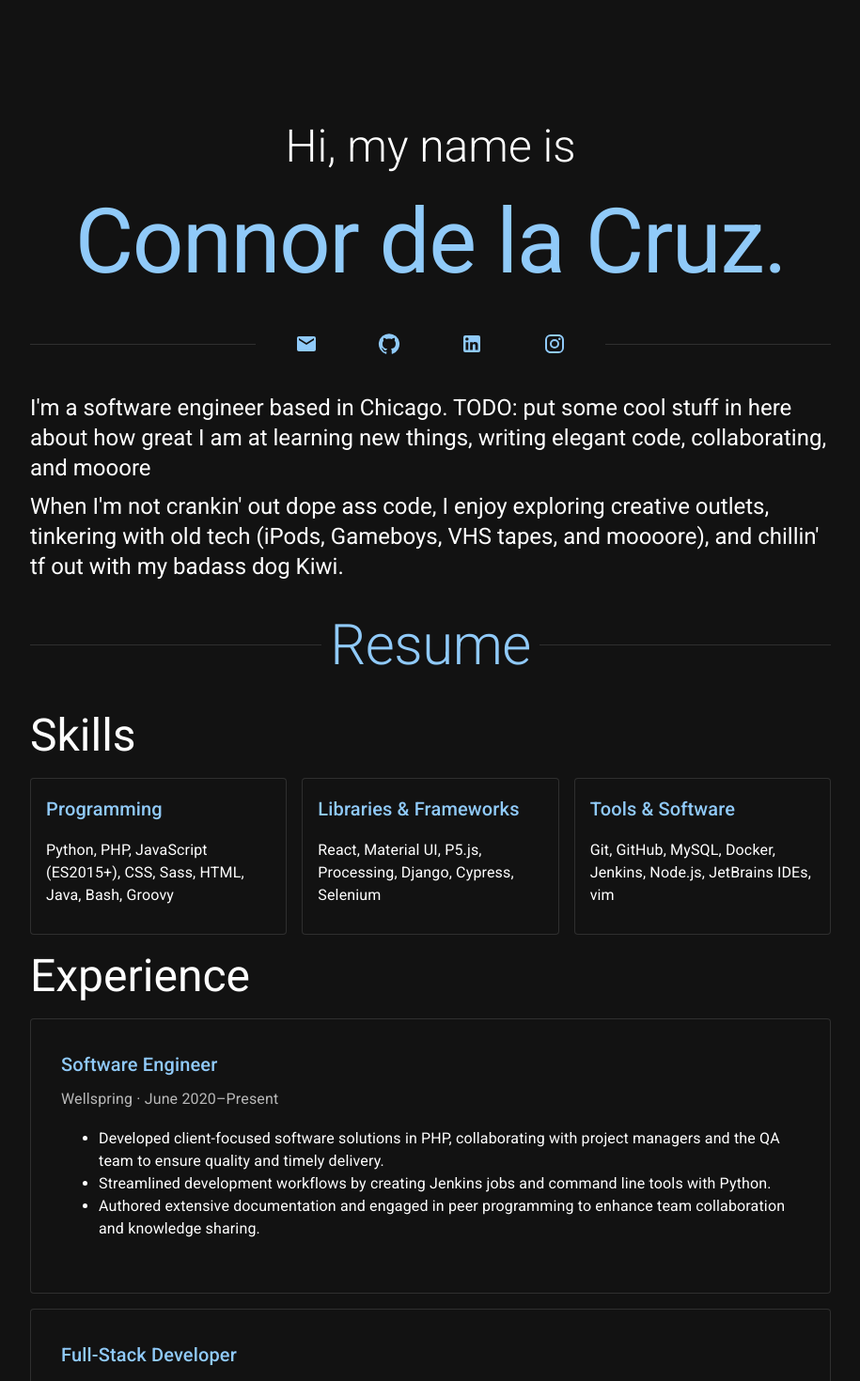
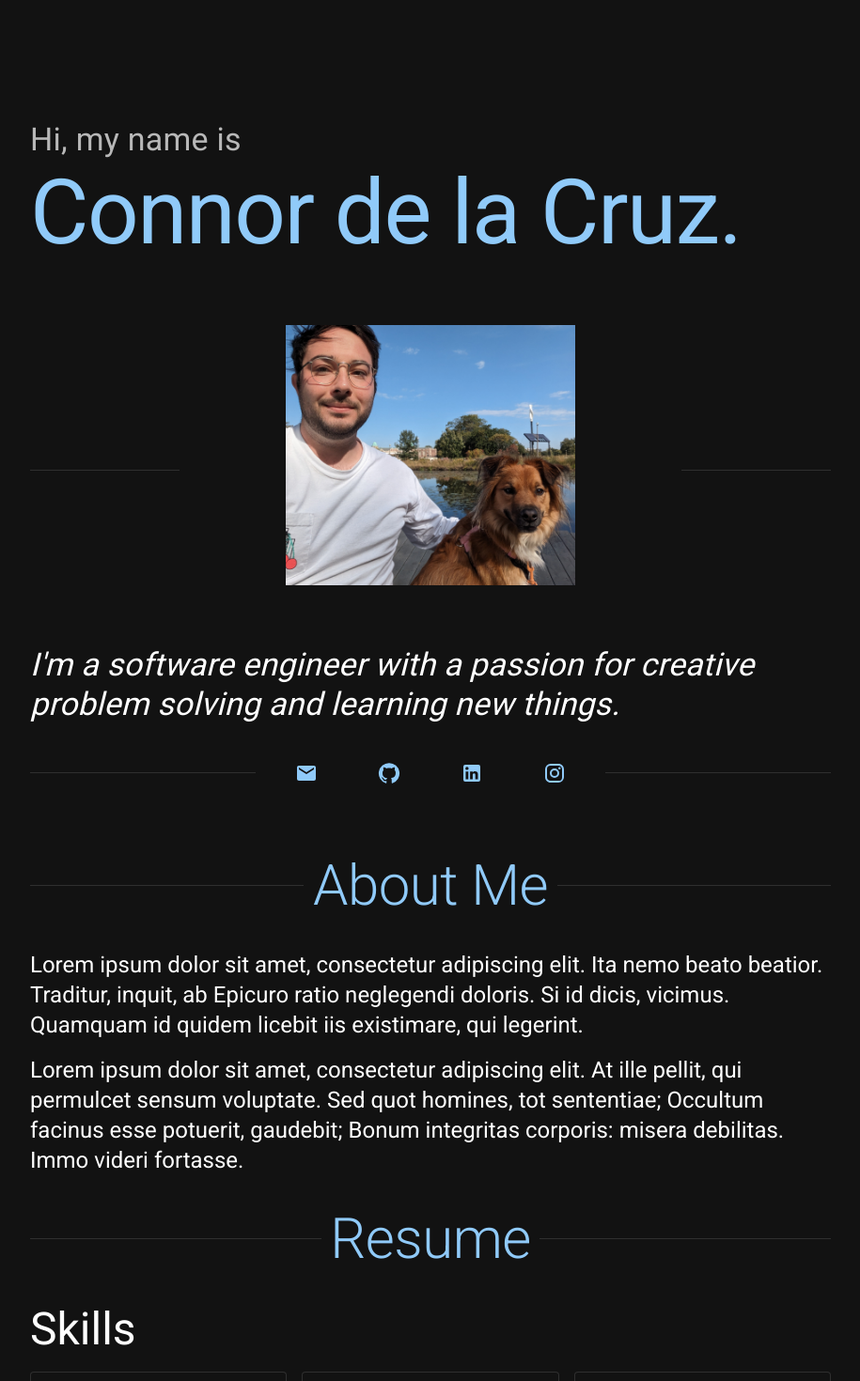
Before and after one commit to connordelacruz/connordelacruz.github.io, a React (Vite) app: page / in a window 1280 px wide. Shown: the top 1470 px of the page at 94% size, without its empty margins (182-1097 px from the left). Built offline with nearby package versions, Linux system fonts and the light colour scheme.

Commit message:
Code Jazz: hacked together some solid rough draft stuff
(my commits and workflow are usually better than this but we're just riffin' tonight)

```diff
--- a/src/App.jsx
+++ b/src/App.jsx
@@ -164,18 +164,26 @@ function App() {
 
         { /* Hero Banner */}
         <Box
-          id="section-about"
+          id="section-top"
           sx={{
             mt: 16,
-            mb: 4,
+            mb: 8,
+          }}
+        >
+          {/*Header Text*/}
+          <Box
+            sx={{
+              mt: 16,
+              mb: 8,
             }}
           >
             <Typography
-            variant="h3"
+              variant="h4"
+              color="textSecondary"
               sx={{
-              fontWeight: 300,
-              textAlign: 'center',
+                fontWeight: 400,
               }}
+              gutterBottom={false}
             >
               Hi, my name is
             </Typography>
@@ -185,13 +193,34 @@ function App() {
               color="primary"
               sx={{
                 fontWeight: 400,
-              textAlign: 'center',
               }}
             >
               Connor de la Cruz.
             </Typography>
+          </Box>
 
-          <Divider sx={{my: 4}}>
+          <Divider sx={{mb: 4}}>
+            {/* Profile */}
+            <Box
+              sx={{
+                mb: 4,
+              }}
+            >
+              <img
+                src="images/about/profile.jpg"
+                className="project-image"
+              />
+            </Box>
+          </Divider>
+
+          {/*Subheader Text*/}
+          <Box>
+            <Typography variant="h4" component="p">
+              <i>I'm a software engineer with a passion for creative problem solving and learning new things.</i>
+            </Typography>
+
+            {/*Socials*/}
+            <Divider sx={{mt: 4}}>
               <SocialLink
                 label="Email"
                 iconComponent={<Email/>}
@@ -214,25 +243,52 @@ function App() {
               />
             </Divider>
 
-          <Box>
-            <Typography variant="h5" component="p">
-              I'm a software engineer based in Chicago.
-              TODO: put some cool stuff in here about how great I am at learning new things, writing elegant code,
-              collaborating, and mooore
-            </Typography>
-            <Typography variant="h5" component="p">
-              When I'm not crankin' out dope ass code, I enjoy exploring creative outlets, tinkering with old tech
-              (iPods,
-              Gameboys, VHS tapes, and moooore), and chillin' tf out with my badass dog Kiwi.
-            </Typography>
           </Box>
         </Box>
+
+        {/*TODO: remove?*/}
+        {/*/!* Profile *!/*/}
+        {/*<Box*/}
+        {/*  sx={{*/}
+        {/*    mb: 4,*/}
+        {/*  }}*/}
+        {/*>*/}
+        {/*  <img*/}
+        {/*    src="images/about/profile.jpg"*/}
+        {/*    className="project-image"*/}
+        {/*  />*/}
+        {/*</Box>*/}
 
         {/* Content */}
         <Stack
           id="sections-stack"
           spacing={4}
         >
+
+          {/*TODO: profile photo (somewhere, idk if in the hero or here)*/}
+          {/* About */}
+          <Box id="section-about">
+            <SectionHeader>About Me</SectionHeader>
+
+            <Stack
+              id="about-content"
+              spacing={2}
+            >
+              <Typography variant="h5" component="p">
+                {/*TODO: Some cool stuff about how I'm capable of thriving with any code stack.*/}
+                Lorem ipsum dolor sit amet, consectetur adipiscing elit. Ita nemo beato beatior. Traditur, inquit, ab
+                Epicuro ratio neglegendi doloris. Si id dicis, vicimus. Quamquam id quidem licebit iis existimare, qui
+                legerint.
+              </Typography>
+              <Typography variant="h5" component="p">
+                {/*TODO: Some cool stuff I do when I'm not working.*/}
+                Lorem ipsum dolor sit amet, consectetur adipiscing elit. At ille pellit, qui permulcet sensum voluptate.
+                Sed quot homines, tot sententiae; Occultum facinus esse potuerit, gaudebit; Bonum integritas corporis:
+                misera debilitas. Immo videri fortasse.
+              </Typography>
+            </Stack>
+          </Box>
+
           {/* Resume */}
           <Box id="section-resume">
             <SectionHeader>Resume</SectionHeader>
--- a/src/components/ProjectCard.jsx
+++ b/src/components/ProjectCard.jsx
@@ -1,6 +1,6 @@
 import { Box, Button, Card, CardActions, CardContent, CardHeader, Typography } from '@mui/material'
 
-const ProjectImage = ({src, alt}) => {
+export const ProjectImage = ({src, alt}) => {
   return (
     <Box
       sx={{
--- a/src/components/ResumeSection.jsx
+++ b/src/components/ResumeSection.jsx
@@ -1,6 +1,7 @@
 import { Card, CardContent, CardHeader, Typography } from '@mui/material'
 
 
+// TODO: make a nicely formatted list of these, maybe with chips or using the List component
 export const SkillCard = ({
                             title,
                             children
```
Also changed, not shown: public/images/about/profile.jpg (added). Lines whose indentation alone changed are shown as unchanged.
